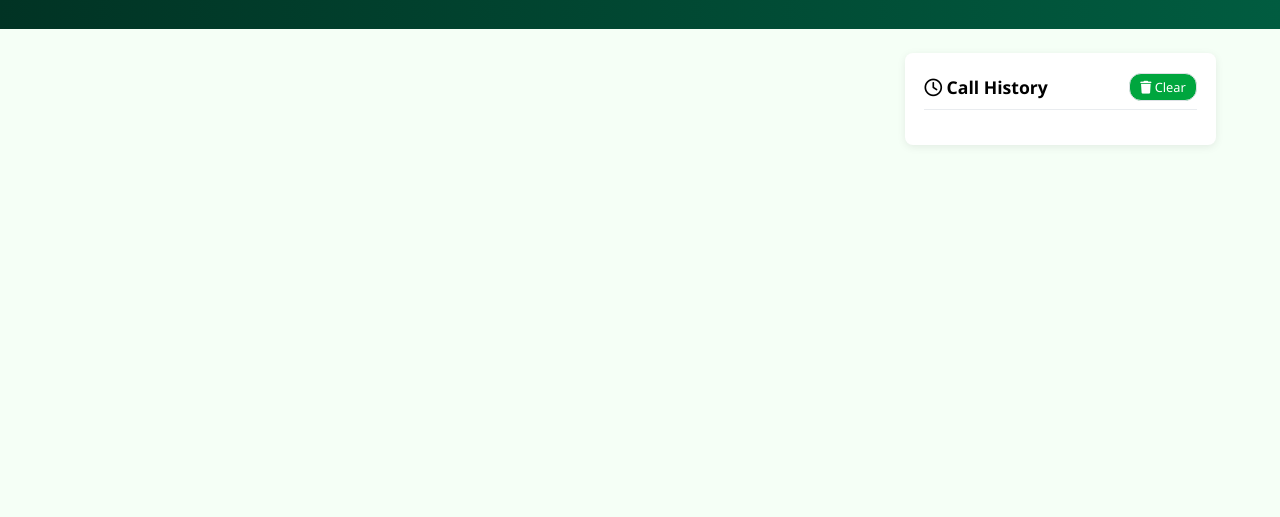
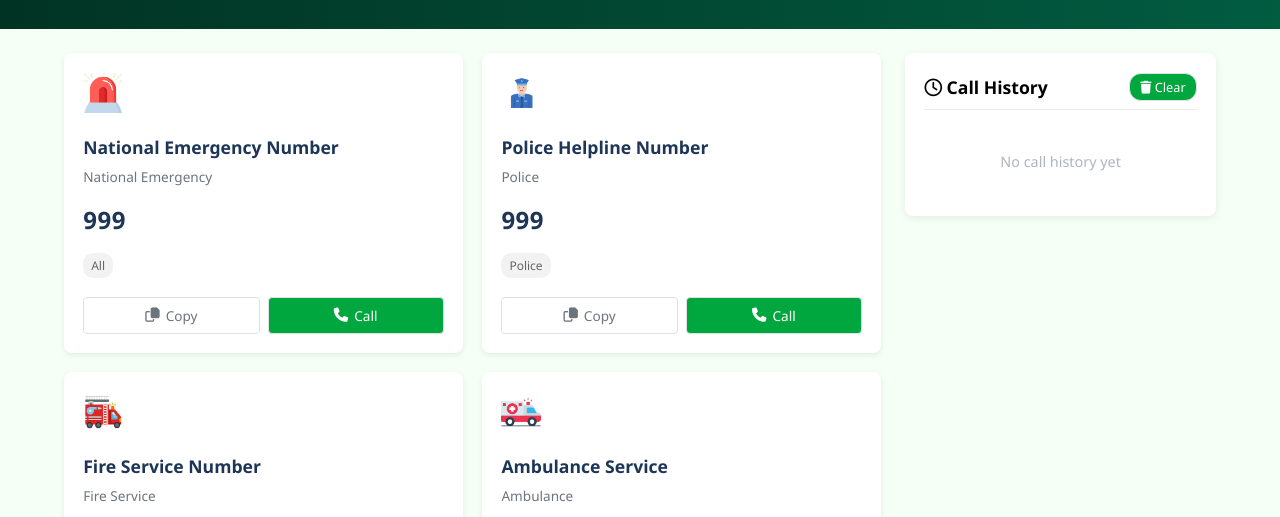
Before and after one commit to rayhankhan101/5th-assingment, a plain HTML site: page index.html in a window 1280 px wide. Shown: the part 283-800 px from the top of the page. Drawn offline with Linux system fonts and the light colour scheme.

Commit message:
added index.html file

```diff
--- a/index.html
+++ b/index.html
@@ -57,3 +57,13 @@
           <i class="fas fa-trash"></i> Clear
         </button>
       </div>
+      <div class="history-list" id="history-list">
+        <div class="empty-history">No call history yet</div>
+      </div>
+    </section>
+  </div>
+
+  <!-- JS -->
+  <script src="script.js"></script>
+</body>
+</html>
```
